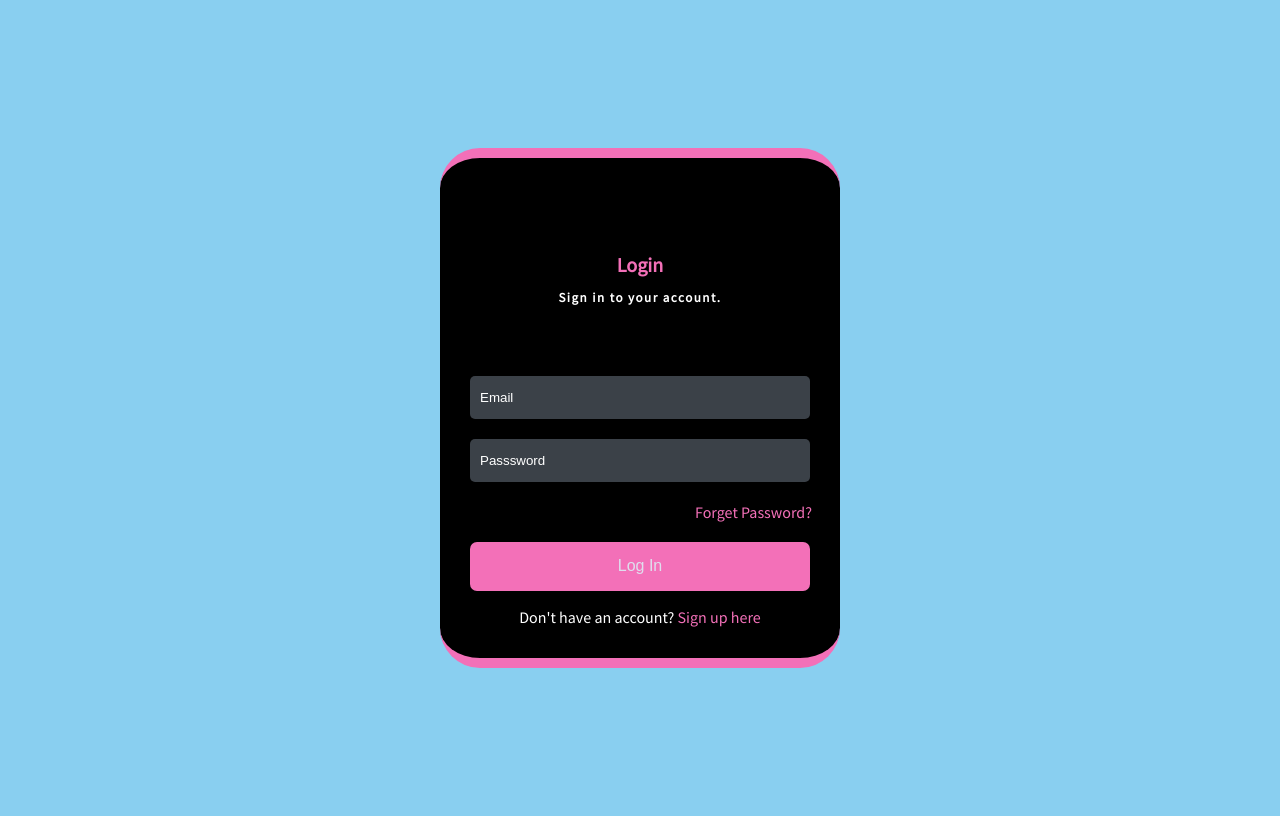
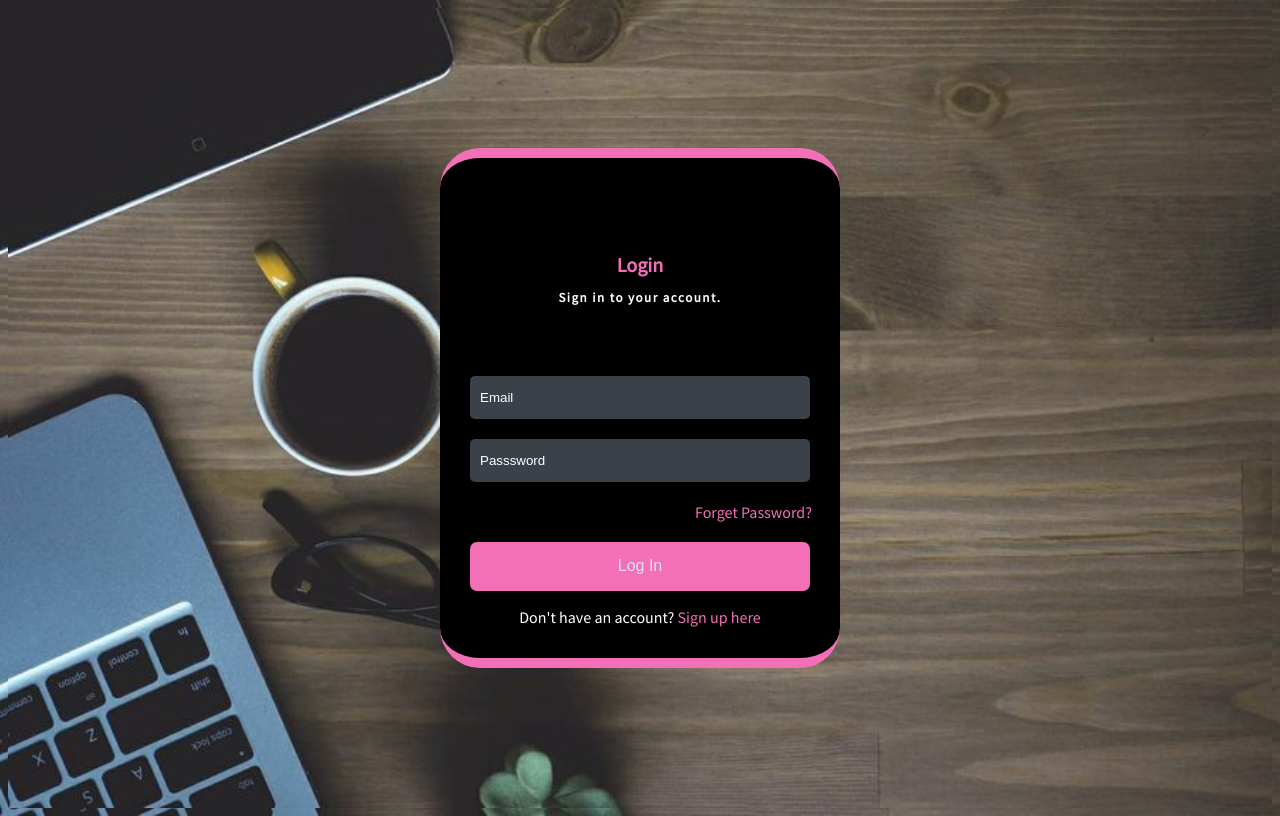
Before and after one commit to Kembu/The_Plug_ke, a plain HTML site: page login.html in a window 1280 px wide. Drawn offline with Linux system fonts and the light colour scheme.

Commit message:
Frontend

```diff
--- a/css/index.css
+++ b/css/index.css
@@ -140,7 +140,7 @@
 }
 
 .weekly-picks-list img {
-  max-width: 40%;
+  max-width: 100%;
   height: auto;
 }
 
--- a/css/login.css
+++ b/css/login.css
@@ -3,7 +3,9 @@
 body,
 html {
   font-family: "Source Sans Pro", sans-serif;
-  background: #89cff0;
+  background: url('../images/background.jpg');
+  background-repeat: no-repeat;
+  background-size: cover;
   color:#ffffff;
 }
 
--- a/css/signup.css
+++ b/css/signup.css
@@ -3,7 +3,9 @@
 body,
 html {
   font-family: "Source Sans Pro", sans-serif;
-  background: #89cff0;
+  background: url('../images/background.jpg');
+  background-repeat: no-repeat;
+  background-size: cover;
   color:#ffffff;
   font-size: 20px;
 }
```
Also changed, not shown: images/background.jpg (added), 1 other file.
